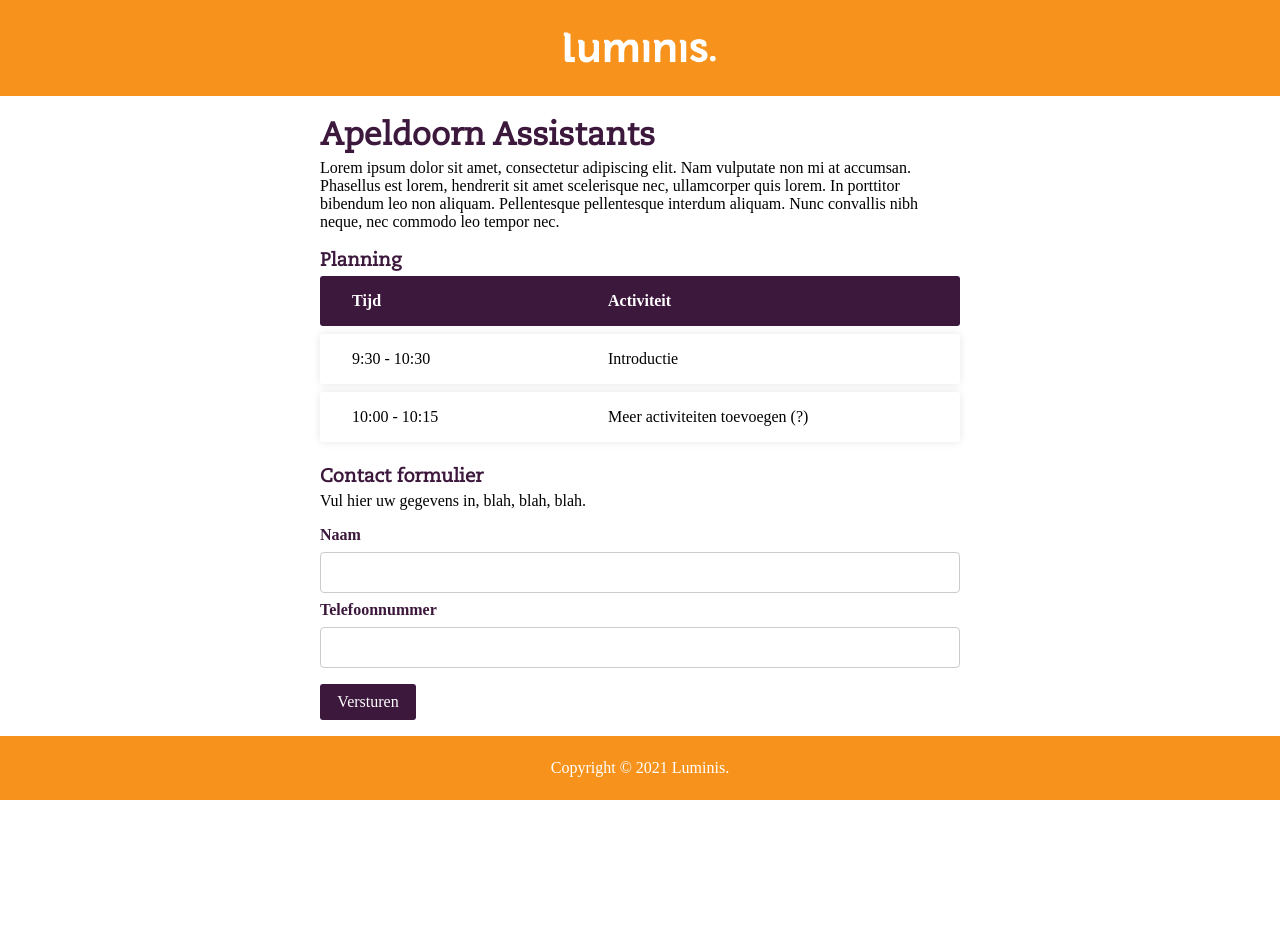
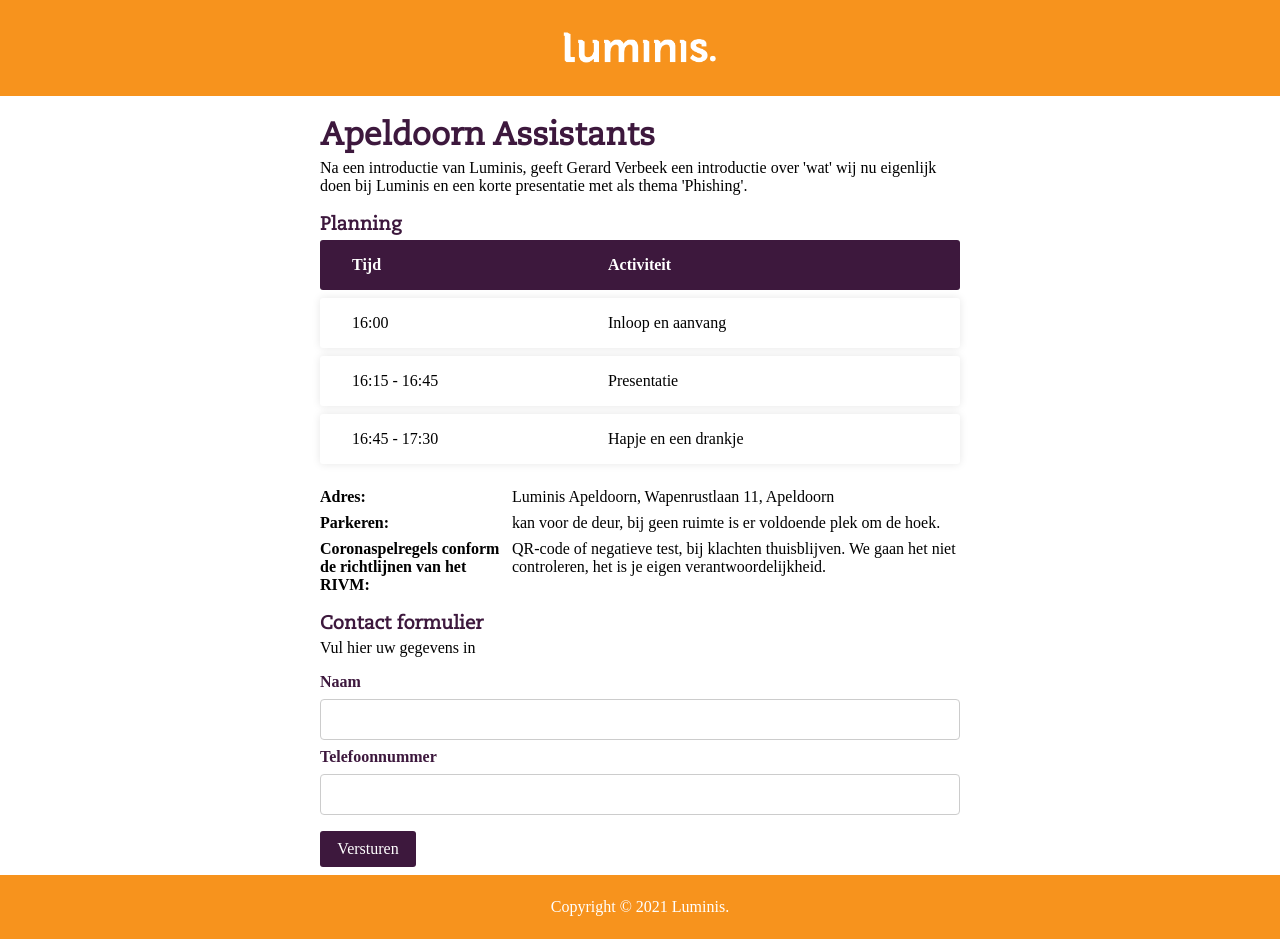
Before and after one commit to MelindaDeRoo/assistants, an Angular app: page / in a window 1280 px wide. Before the commit the page ends 800 px from the top, so only its background shows below. Built offline with nearby package versions, Linux system fonts and the light colour scheme.

Commit message:
content toegevoegd

```diff
--- a/src/app/app.component.scss
+++ b/src/app/app.component.scss
@@ -2,15 +2,11 @@
   display: flex;
   align-items: center;
   justify-content: center;
-  position: fixed;
+  position: static;
   bottom: 0;
   height: 64px;
   width: 100%;
   background-color: #F7931D;
-
-  @media screen and (max-width: 678px){
-    position: static;
-  }
 }
 
 .toolbar {
--- a/src/app/phising/phising.component.html
+++ b/src/app/phising/phising.component.html
@@ -1,2 +1,2 @@
-<p>Oeps, je bent erin getrapt!</p>
+<p>Oeps, zomaar geklikt! Alles gecheckt?</p>
 <img class="phishing" src="./assets/phishing.jpeg" />
--- a/src/app/register/register.component.html
+++ b/src/app/register/register.component.html
@@ -1,5 +1,5 @@
 <h1>Apeldoorn Assistants</h1>
-<p>Lorem ipsum dolor sit amet, consectetur adipiscing elit. Nam vulputate non mi at accumsan. Phasellus est lorem, hendrerit sit amet scelerisque nec, ullamcorper quis lorem. In porttitor bibendum leo non aliquam. Pellentesque pellentesque interdum aliquam. Nunc convallis nibh neque, nec commodo leo tempor nec.</p>
+<p>Na een introductie van Luminis, geeft Gerard Verbeek een introductie over 'wat' wij nu eigenlijk doen bij Luminis en een korte presentatie met als thema 'Phishing'.</p>
 <h3>Planning</h3>
 <ul class="planning-table">
   <li class="planning-header">
@@ -7,16 +7,34 @@
     <div>Activiteit</div>
   </li>
   <li class="planning-row">
-    <div>9:30 - 10:30</div>
-    <div>Introductie</div>
+    <div>16:00</div>
+    <div>Inloop en aanvang</div>
   </li>
   <li class="planning-row">
-    <div>10:00 - 10:15</div>
-    <div>Meer activiteiten toevoegen (?)</div>
+    <div>16:15 - 16:45</div>
+    <div>Presentatie</div>
+  </li>
+  <li class="planning-row">
+    <div>16:45 - 17:30</div>
+    <div>Hapje en een drankje</div>
   </li>
 </ul>
+<div class="location">
+  <div class="location-content">
+    <p class="column-name"><b>Adres:</b></p>
+    <p class="column-content">Luminis Apeldoorn, Wapenrustlaan 11, Apeldoorn</p>
+  </div>
+  <div class="location-content">
+    <p class="column-name"><b>Parkeren:</b></p>
+    <p class="column-content">kan voor de deur, bij geen ruimte is er voldoende plek om de hoek.</p>
+  </div>
+  <div class="location-content">
+    <p class="column-name"><b>Coronaspelregels conform de richtlijnen van het RIVM:</b></p>
+    <p class="column-content">QR-code of negatieve test, bij klachten thuisblijven. We gaan het niet controleren, het is je eigen verantwoordelijkheid.</p>
+  </div>
+</div>
 <h3>Contact formulier</h3>
-<p>Vul hier uw gegevens in, blah, blah, blah.</p>
+<p>Vul hier uw gegevens in</p>
 <div class="register-form" [formGroup]="registerForm">
   <label for="name">Naam</label>
   <input id="name" type="text" formControlName="name"/>
--- a/src/app/register/register.component.scss
+++ b/src/app/register/register.component.scss
@@ -27,6 +27,32 @@
   }
 }
 
+.location-content {
+  display: flex;
+  width: 100%;
+  margin-bottom: 0.5rem;
+
+  p {
+    margin: 0;
+  }
+
+  .column-name {
+    width: 30%;
+  }
+
+  .column-content {
+    width: 70%;
+  }
+
+  @media screen and (max-width: 768px){
+    flex-direction: column;
+
+    .column-name, .column-content {
+      width: 100%;
+    }
+  }
+}
+
 .register-form {
   margin-top: 0.5rem;
 }
--- a/src/styles.scss
+++ b/src/styles.scss
@@ -66,5 +66,5 @@
   color: #fff;
   font-family: 'Bliss Pro';
   font-size: 1rem;
-  margin-top: 0.5rem;
+  margin: 0.5rem 0;
 }
```
Also changed, not shown: 5 other files (tests, documents, lock files or other folders).
